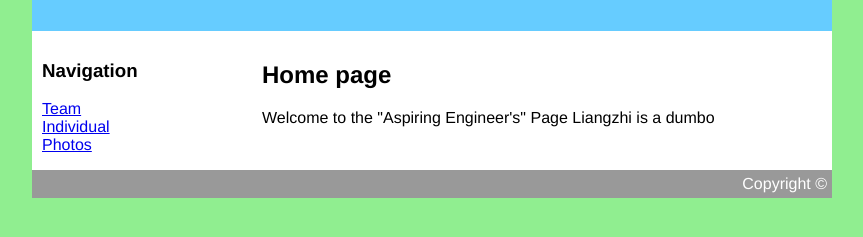
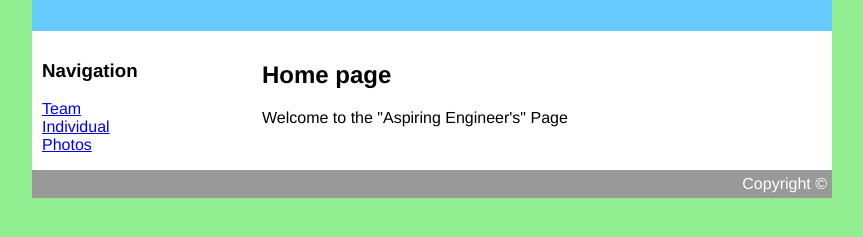
Before and after one commit to liang-zhi/EATRY, a plain HTML site: page index.html in a window 1280 px wide. Shown: the part 77-314 px from the top of the page, without its empty margins (208-1071 px from the left). Drawn offline with Linux system fonts and the light colour scheme.

Commit message:
change back

```diff
--- a/index.html
+++ b/index.html
@@ -19,7 +19,7 @@
                        <div id="main">
                          <ul>
                          <h2>Home page</h2>
-                         <p>Welcome to the "Aspiring Engineer's" Page Liangzhi is a dumbo</p>
+                         <p>Welcome to the "Aspiring Engineer's" Page</p>
                        </div>
                    </div>
                    <div id="footer">
```
